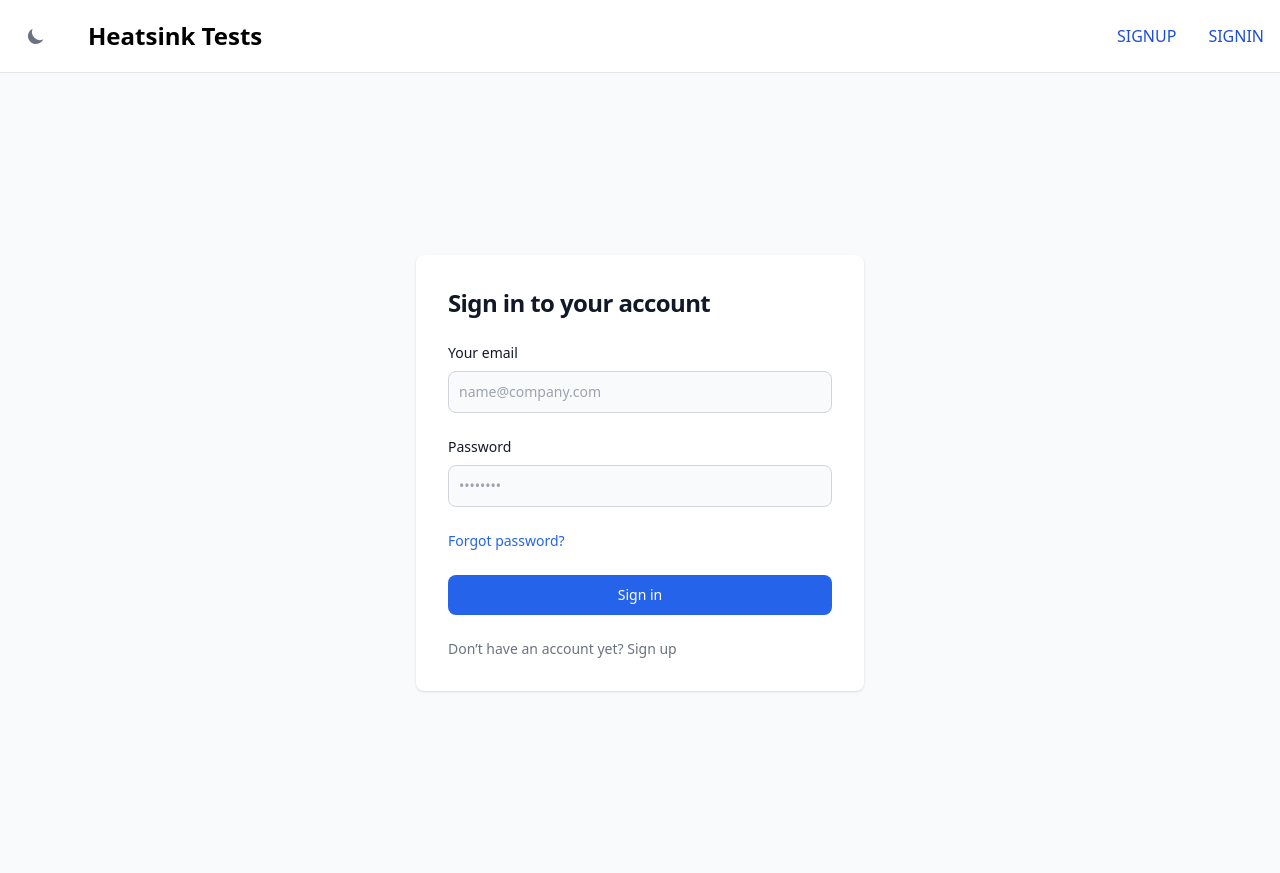
After one commit to galkinyaroslav/Heatsink_test, a FastAPI app: template src/templates/signin.html in a window 1280 px wide. The commit adds this page. Run offline with FastAPI, Linux system fonts and the light colour scheme; the template is opened without the code that fills it, so the values that code supplies are empty; parts of the project's set-up code (start-up, migrations or seed data) failed here and were passed over; some libraries are stand-ins or nearby versions.

Commit message:
add logout func add signin signout html

```diff
--- a/src/main.py
+++ b/src/main.py
@@ -28,10 +28,6 @@ app.include_router(router_pages)
 current_user = fastapi_users.current_user()
 
 
-@app.get('/protected-route')
-def protected_route(user: User = Depends(current_user)):
-    return f'hello, {user.email}'
-
 # app.include_router(
 #     fastapi_users.get_verify_router(UserRead),
 #     prefix="/auth",
@@ -43,11 +39,3 @@ def protected_route(user: User = Depends(current_user)):
 #     prefix="/auth",
 #     tags=["auth"],
 # )
-
-
-# @app.get("/users/{user_id}", response_model=UserRead)
-# def read_user(user_id: int, db: Session = Depends(get_db)):
-#     db_user = crud.get_user(db, user_id=user_id)
-#     if db_user is None:
-#         raise HTTPException(status_code=404, detail="User not found")
-#     return db_user
--- a/src/measurements/router.py
+++ b/src/measurements/router.py
@@ -121,4 +121,5 @@
     query = select(Measurement).where(Measurement.run_number == run_number)
     results = await session.execute(query)
     listofdata = results.scalars().all()
-    return listofdata
+    return {'listofdata': listofdata,
+            'user': user}
--- a/src/templates/base.html
+++ b/src/templates/base.html
@@ -6,22 +6,100 @@
           content="width=device-width, user-scalable=no, initial-scale=1.0, maximum-scale=1.0, minimum-scale=1.0">
     <meta http-equiv="X-UA-Compatible" content="ie=edge">
     <script src="https://cdn.tailwindcss.com"></script>
+
+    <link href="https://cdnjs.cloudflare.com/ajax/libs/flowbite/1.8.1/flowbite.min.css"  rel="stylesheet" />
+    <script>
+    // On page load or when changing themes, best to add inline in `head` to avoid FOUC
+    if (localStorage.getItem('color-theme') === 'dark' || (!('color-theme' in localStorage) && window.matchMedia('(prefers-color-scheme: dark)').matches)) {
+        document.documentElement.classList.add('dark');
+    } else {
+        document.documentElement.classList.remove('dark')
+    }
+    </script>
     {% block head %}{% endblock %}
     <title>Heatsink Tests</title>
 </head>
 <body>
-    <nav class="flex justify-between text-3xl my-3">
-        <ul class="flex ml-10">
-            <li>Heatsink Tests</li>
-        </ul>
-        <ul class="flex gap-5 mr-10">
-            <li>Profile</li>
-            <li>Logout</li>
-        </ul>
+
+    <nav class="bg-white border-gray-200 dark:bg-gray-900">
+        <div class="max-w-screen-xl flex flex-wrap items-center justify-between mx-auto p-4">
+
+            <ul class="font-medium flex flex-col p-4 md:p-0 mt-4 border border-gray-100 rounded-lg bg-gray-50 md:flex-row md:space-x-8 md:mt-0 md:border-0 md:bg-white dark:bg-gray-800 md:dark:bg-gray-900 dark:border-gray-700">
+                <li>
+                <button id="theme-toggle" type="button" class="text-gray-500 dark:text-gray-400 hover:bg-gray-100 dark:hover:bg-gray-700 focus:outline-none focus:ring-4 focus:ring-gray-200 dark:focus:ring-gray-700 rounded-lg text-sm p-2.5">
+                    <svg id="theme-toggle-dark-icon" class="hidden w-5 h-5" fill="currentColor" viewBox="0 0 20 20" xmlns="http://www.w3.org/2000/svg"><path d="M17.293 13.293A8 8 0 016.707 2.707a8.001 8.001 0 1010.586 10.586z"></path></svg>
+                    <svg id="theme-toggle-light-icon" class="hidden w-5 h-5" fill="currentColor" viewBox="0 0 20 20" xmlns="http://www.w3.org/2000/svg"><path d="M10 2a1 1 0 011 1v1a1 1 0 11-2 0V3a1 1 0 011-1zm4 8a4 4 0 11-8 0 4 4 0 018 0zm-.464 4.95l.707.707a1 1 0 001.414-1.414l-.707-.707a1 1 0 00-1.414 1.414zm2.12-10.607a1 1 0 010 1.414l-.706.707a1 1 0 11-1.414-1.414l.707-.707a1 1 0 011.414 0zM17 11a1 1 0 100-2h-1a1 1 0 100 2h1zm-7 4a1 1 0 011 1v1a1 1 0 11-2 0v-1a1 1 0 011-1zM5.05 6.464A1 1 0 106.465 5.05l-.708-.707a1 1 0 00-1.414 1.414l.707.707zm1.414 8.486l-.707.707a1 1 0 01-1.414-1.414l.707-.707a1 1 0 011.414 1.414zM4 11a1 1 0 100-2H3a1 1 0 000 2h1z" fill-rule="evenodd" clip-rule="evenodd"></path></svg>
+                </button>
+                </li>
+                <li class="self-center text-2xl font-semibold whitespace-nowrap dark:text-white">Heatsink Tests</li>
+
+            </ul>
+            <ul class="font-medium flex flex-col p-4 md:p-0 mt-4 border border-gray-100 rounded-lg bg-gray-50 md:flex-row md:space-x-8 md:mt-0 md:border-0 md:bg-white dark:bg-gray-800 md:dark:bg-gray-900 dark:border-gray-700">
+                <li class="block py-2 pl-3 pr-4 text-white bg-blue-700 rounded md:bg-transparent md:text-black md:p-0 dark:text-white md:dark:text-white-500" aria-current="page">{{user.username}}</li>
+                {%if user.is_active%}
+<!--                    <li>-->
+<!--                        <a href="{{ url_for('logout')}}" class="block py-2 pl-3 pr-4 text-white bg-blue-700 rounded md:bg-transparent md:text-blue-700 md:p-0 dark:text-white md:dark:text-blue-500" aria-current="page">LOGOUT</a>-->
+<!--                    </li>-->
+                <li><form action="{{ url_for('logout')}}" method="post">
+                    <input type="submit" value="LOGOUT" class="block py-2 pl-3 pr-4 text-white bg-blue-700 rounded md:bg-transparent md:text-blue-700 md:p-0 dark:text-white md:dark:text-blue-500" aria-current="page">
+                </form></li>
+                {%else%}
+                    <li>
+                        <a href="{{ url_for('signup')}}" class="block py-2 pl-3 pr-4 text-white bg-blue-700 rounded md:bg-transparent md:text-blue-700 md:p-0 dark:text-white md:dark:text-blue-500" aria-current="page">SIGNUP</a>
+                    </li>
+                    <li>
+                        <a href="{{ url_for('signin')}}" class="block py-2 pl-3 pr-4 text-white bg-blue-700 rounded md:bg-transparent md:text-blue-700 md:p-0 dark:text-white md:dark:text-blue-500" aria-current="page">SIGNIN</a>
+                    </li>
+                {%endif%}
+            </ul>
+        </div>
     </nav>
     <hr>
+
     <div id="content">
         {% block content %}{% endblock %}
     </div>
+
+    <script src="https://cdnjs.cloudflare.com/ajax/libs/flowbite/1.8.1/flowbite.min.js"></script>
+    <script> var themeToggleDarkIcon = document.getElementById('theme-toggle-dark-icon');
+var themeToggleLightIcon = document.getElementById('theme-toggle-light-icon');
+
+// Change the icons inside the button based on previous settings
+if (localStorage.getItem('color-theme') === 'dark' || (!('color-theme' in localStorage) && window.matchMedia('(prefers-color-scheme: dark)').matches)) {
+    themeToggleLightIcon.classList.remove('hidden');
+} else {
+    themeToggleDarkIcon.classList.remove('hidden');
+}
+
+var themeToggleBtn = document.getElementById('theme-toggle');
+
+themeToggleBtn.addEventListener('click', function() {
+
+    // toggle icons inside button
+    themeToggleDarkIcon.classList.toggle('hidden');
+    themeToggleLightIcon.classList.toggle('hidden');
+
+    // if set via local storage previously
+    if (localStorage.getItem('color-theme')) {
+        if (localStorage.getItem('color-theme') === 'light') {
+            document.documentElement.classList.add('dark');
+            localStorage.setItem('color-theme', 'dark');
+        } else {
+            document.documentElement.classList.remove('dark');
+            localStorage.setItem('color-theme', 'light');
+        }
+
+    // if NOT set via local storage previously
+    } else {
+        if (document.documentElement.classList.contains('dark')) {
+            document.documentElement.classList.remove('dark');
+            localStorage.setItem('color-theme', 'light');
+        } else {
+            document.documentElement.classList.add('dark');
+            localStorage.setItem('color-theme', 'dark');
+        }
+    }
+
+});</script>
 </body>
 </html>
--- /dev/null
+++ b/src/templates/signin.html
@@ -0,0 +1,32 @@
+{%extends 'base.html'%}
+{%block content%}
+<section class="bg-gray-50 dark:bg-gray-900">
+  <div class="flex flex-col items-center justify-center px-6 py-8 mx-auto md:h-screen lg:py-0">
+      <div class="w-full bg-white rounded-lg shadow dark:border md:mt-0 sm:max-w-md xl:p-0 dark:bg-gray-800 dark:border-gray-700">
+          <div class="p-6 space-y-4 md:space-y-6 sm:p-8">
+              <h1 class="text-xl font-bold leading-tight tracking-tight text-gray-900 md:text-2xl dark:text-white">
+                  Sign in to your account
+              </h1>
+              <form class="space-y-4 md:space-y-6" action="#">
+                  <div>
+                      <label for="email" class="block mb-2 text-sm font-medium text-gray-900 dark:text-white">Your email</label>
+                      <input type="email" name="email" id="email" class="bg-gray-50 border border-gray-300 text-gray-900 sm:text-sm rounded-lg focus:ring-primary-600 focus:border-primary-600 block w-full p-2.5 dark:bg-gray-700 dark:border-gray-600 dark:placeholder-gray-400 dark:text-white dark:focus:ring-blue-500 dark:focus:border-blue-500" placeholder="name@company.com" required="">
+                  </div>
+                  <div>
+                      <label for="password" class="block mb-2 text-sm font-medium text-gray-900 dark:text-white">Password</label>
+                      <input type="password" name="password" id="password" placeholder="••••••••" class="bg-gray-50 border border-gray-300 text-gray-900 sm:text-sm rounded-lg focus:ring-primary-600 focus:border-primary-600 block w-full p-2.5 dark:bg-gray-700 dark:border-gray-600 dark:placeholder-gray-400 dark:text-white dark:focus:ring-blue-500 dark:focus:border-blue-500" required="">
+                  </div>
+                  <div class="flex items-center justify-between">
+                      <a href="" class="text-sm font-medium text-blue-600 hover:underline dark:text-blue-500">Forgot password?</a>
+                  </div>
+                  <button type="submit" class="w-full text-white bg-blue-600 hover:bg-blue-700 focus:ring-4 focus:outline-none focus:ring-primary-300 font-medium rounded-lg text-sm px-5 py-2.5 text-center dark:bg-primary-600 dark:hover:bg-primary-700 dark:focus:ring-primary-800">Sign in</button>
+                  <p class="text-sm font-light text-gray-500 dark:text-gray-400">
+                      Don’t have an account yet? <a href="#" class="font-medium text-primary-600 hover:underline dark:text-primary-500">Sign up</a>
+                  </p>
+              </form>
+          </div>
+      </div>
+  </div>
+</section>
+
+{%endblock%}
```
Also changed, not shown: src/pages/router.py (+37 -4 lines), src/templates/signup.html (added, +40 -0 lines).
